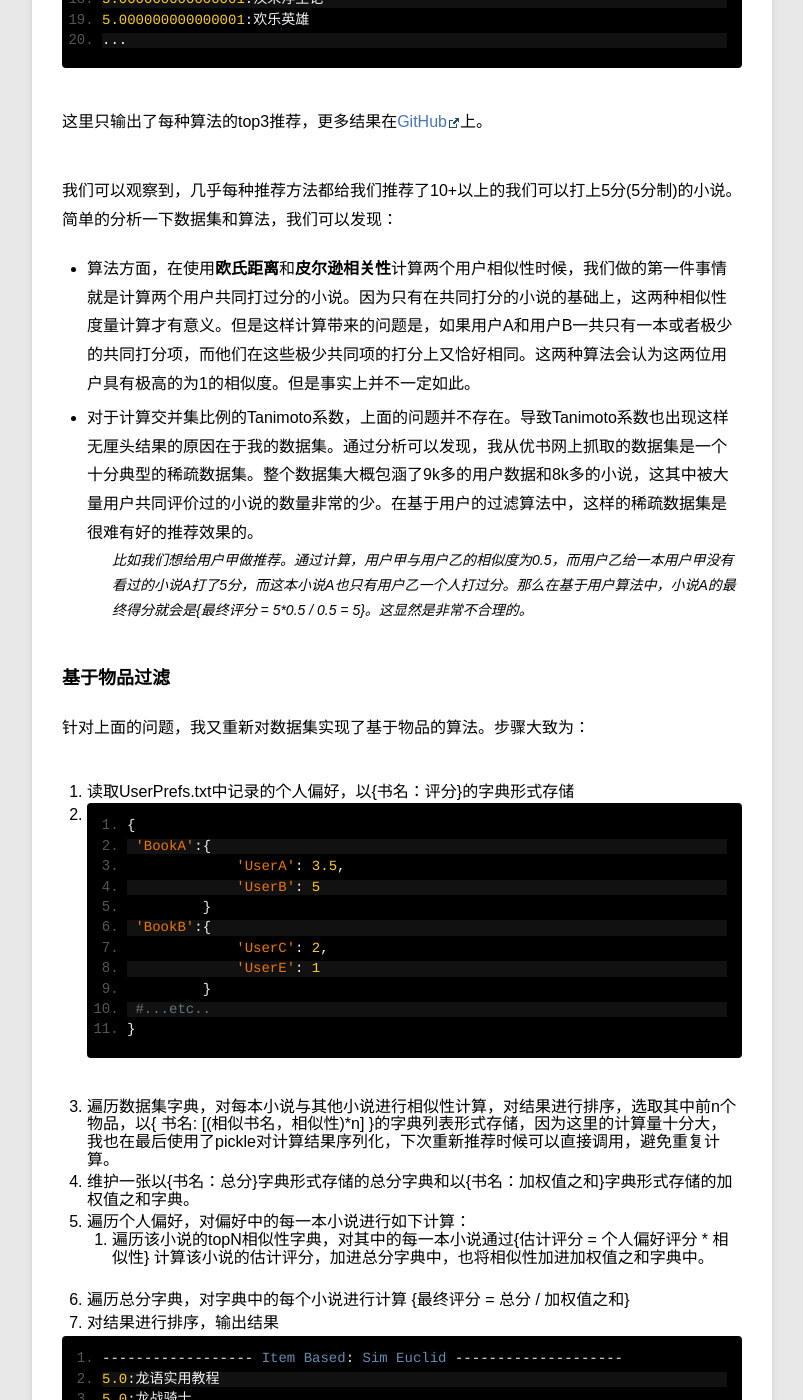
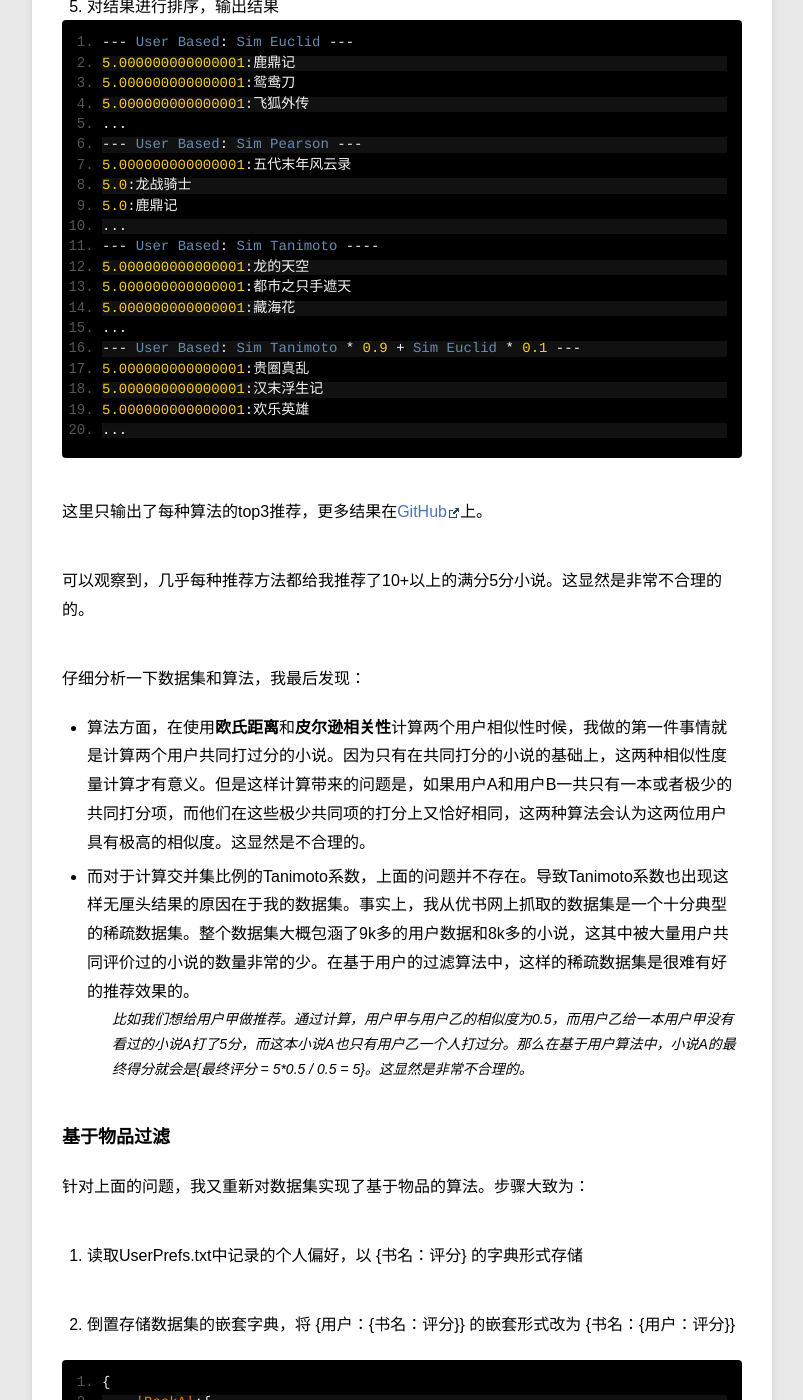
Before and after one commit to ZhiyuanLIPlus/zhiyuanliplus.github.io, a Jekyll site: the page built from _posts/project/2017-04-02-EBooksRecommander2.md, in a window 1280 px wide and 1400 px high, scrolled down 1414 px. Shown: the whole window, without its empty margins (78-881 px from the left). Built offline with Jekyll 4.4.1, drawn with Linux system fonts in a browser that asks for light colours; some of the changed text lies outside the part shown.

Commit message:
Some modifs in EBksPart2

````diff
--- a/_posts/project/2017-04-02-EBooksRecommander2.md
+++ b/_posts/project/2017-04-02-EBooksRecommander2.md
@@ -6,44 +6,51 @@
 ---
 项目源代码参见 [GitHub Repo](https://github.com/ZhiyuanLIPlus/EBooksRecommander)
 ## 算法
-在完成了数据准备工作之后，我们就可以开始实施我们的协同过滤算法。在协同过滤推荐算法中，从算法实施方法上可以分成两种，一个是基于用户推荐，一个是是基于物品推荐。在这次项目里，因为代码上的工作量也不是很大，所以我分别实现了这两种算法并进行了比较。
+在完成了数据准备工作之后，我们就可以开始实施我们的协同过滤算法。在协同过滤推荐算法中，从算法实施方法上可以分成两种，一个是基于用户推荐，一个是是基于物品推荐。在这次项目里，因为代码上的工作量也不是很大，所以我就分别实现了这两种算法并进行了比较。
 
 ### 度量方法
 无论是基于用户过滤还是基于物品过滤，算法当中最重要的一部就是计算两位用户或者两个物品之间的相似度。
-在这个项目里，我也是分别尝试了比较流行的三种方法作为度量标准。在每种计算的最后，我们都将计算出的相似性值缩放到[0, 1]的范围中，便于我们后面的计算。
+在这个项目里，我也是分别尝试了比较流行的三种方法作为度量标准。在每种计算的最后，我都将计算出的相似性值缩放到[0, 1]的范围中，便于后面的计算。
+
 [欧氏距离](https://en.wikipedia.org/wiki/Euclidean_distance "Euclidean distance")
+
 [皮尔逊相关性系数](https://en.wikipedia.org/wiki/Pearson_correlation_coefficient "Pearson correlation coefficient")
+
 [谷本系数](https://docs.tibco.com/pub/spotfire/6.5.3/doc/html/hc/hc_tanimoto_coefficient.htm "Tanimoto Coefficient")
 
 ### 基于用户过滤
 基于用户过滤的算法步骤大致为：
-1. 首先读取UserPrefs.txt中记录的个人偏好，以{书名：评分}的字典形式存储
-2. 维护一张以{书名：总分}字典形式存储的总分字典和以{书名：加权值之和}字典形式存储的加权值之和字典。注：这里的加权值就是我们计算出来的相似度。
+1. 首先读取UserPrefs.txt中记录的个人偏好，以 {书名：评分} 的字典形式存储
+
+2. 维护一张以{书名：总分}字典形式存储的总分字典和以 {书名：加权值之和} 字典形式存储的加权值之和字典。注：这里的加权值就是我们计算出来的相似度。
+
 3. 遍历整理后数据集，依次计算数据集中每位用户和自己的相似性：
-  1. 如果毫不相似或者负相似，我们直接跳过该用户
-  2. 如果有相似，遍历该用户评过分的书籍，跳过已经被自己评过的小说。
-    *. 对每一本小说，通过{估计评分 = 该用户评分 * 相似性} 计算该小说的估计评分，加进总分字典中
-    *. 将相似性加进加权值之和字典中
+  * 如果毫不相似或者负相似，我们直接跳过该用户
+  * 如果有相似，遍历该用户评过分的书籍，跳过已经被自己评过的小说。
+    * 对每一本小说，通过 {估计评分 = 该用户评分 * 相似性} 计算该小说的估计评分，加进总分字典中
+    * 将相似性加进加权值之和字典中
+
 4. 遍历总分字典，对字典中的每个小说进行计算 {最终评分 = 总分 / 加权值之和}
+
 5. 对结果进行排序，输出结果
 
 ```
------------------- User Based: Sim Euclid --------------------
+--- User Based: Sim Euclid ---
 5.000000000000001:鹿鼎记
 5.000000000000001:鸳鸯刀
 5.000000000000001:飞狐外传
 ...
------------------- User Based: Sim Pearson --------------------
+--- User Based: Sim Pearson ---
 5.000000000000001:五代末年风云录
 5.0:龙战骑士
 5.0:鹿鼎记
 ...
------------------- User Based: Sim Tanimoto --------------------
+--- User Based: Sim Tanimoto ----
 5.000000000000001:龙的天空
 5.000000000000001:都市之只手遮天
 5.000000000000001:藏海花
 ...
------------------- User Based: Sim Tanimoto * 0.9 + Sim Euclid * 0.1 --------------------
+--- User Based: Sim Tanimoto * 0.9 + Sim Euclid * 0.1 ---
 5.000000000000001:贵圈真乱
 5.000000000000001:汉末浮生记
 5.000000000000001:欢乐英雄
@@ -52,15 +59,20 @@
 
 这里只输出了每种算法的top3推荐，更多结果在[GitHub](https://github.com/ZhiyuanLIPlus/EBooksRecommander)上。
 
-我们可以观察到，几乎每种推荐方法都给我们推荐了10+以上的我们可以打上5分(5分制)的小说。简单的分析一下数据集和算法，我们可以发现：
-* 算法方面，在使用**欧氏距离**和**皮尔逊相关性**计算两个用户相似性时候，我们做的第一件事情就是计算两个用户共同打过分的小说。因为只有在共同打分的小说的基础上，这两种相似性度量计算才有意义。但是这样计算带来的问题是，如果用户A和用户B一共只有一本或者极少的共同打分项，而他们在这些极少共同项的打分上又恰好相同。这两种算法会认为这两位用户具有极高的为1的相似度。但是事实上并不一定如此。
-* 对于计算交并集比例的Tanimoto系数，上面的问题并不存在。导致Tanimoto系数也出现这样无厘头结果的原因在于我的数据集。通过分析可以发现，我从优书网上抓取的数据集是一个十分典型的稀疏数据集。整个数据集大概包涵了9k多的用户数据和8k多的小说，这其中被大量用户共同评价过的小说的数量非常的少。在基于用户的过滤算法中，这样的稀疏数据集是很难有好的推荐效果的。
+可以观察到，几乎每种推荐方法都给我推荐了10+以上的满分5分小说。这显然是非常不合理的的。
+
+仔细分析一下数据集和算法，我最后发现：
+
+* 算法方面，在使用**欧氏距离**和**皮尔逊相关性**计算两个用户相似性时候，我做的第一件事情就是计算两个用户共同打过分的小说。因为只有在共同打分的小说的基础上，这两种相似性度量计算才有意义。但是这样计算带来的问题是，如果用户A和用户B一共只有一本或者极少的共同打分项，而他们在这些极少共同项的打分上又恰好相同，这两种算法会认为这两位用户具有极高的相似度。这显然是不合理的。
+* 而对于计算交并集比例的Tanimoto系数，上面的问题并不存在。导致Tanimoto系数也出现这样无厘头结果的原因在于我的数据集。事实上，我从优书网上抓取的数据集是一个十分典型的稀疏数据集。整个数据集大概包涵了9k多的用户数据和8k多的小说，这其中被大量用户共同评价过的小说的数量非常的少。在基于用户的过滤算法中，这样的稀疏数据集是很难有好的推荐效果的。
 >   比如我们想给用户甲做推荐。通过计算，用户甲与用户乙的相似度为0.5，而用户乙给一本用户甲没有看过的小说A打了5分，而这本小说A也只有用户乙一个人打过分。那么在基于用户算法中，小说A的最终得分就会是{最终评分 = 5*0.5 / 0.5 = 5}。这显然是非常不合理的。
 
 ### 基于物品过滤
 针对上面的问题，我又重新对数据集实现了基于物品的算法。步骤大致为：
-1. 读取UserPrefs.txt中记录的个人偏好，以{书名：评分}的字典形式存储
-2. 倒置存储数据集的嵌套字典，将{用户：{书名：评分}}的嵌套形式改为{书名：{用户：评分}}
+1. 读取UserPrefs.txt中记录的个人偏好，以 {书名：评分} 的字典形式存储
+
+2. 倒置存储数据集的嵌套字典，将 {用户：{书名：评分}} 的嵌套形式改为 {书名：{用户：评分}}
+
 ```python
 {
     'BookA':{
@@ -74,15 +86,20 @@
     #...etc..
 }
 ```
-3. 遍历数据集字典，对每本小说与其他小说进行相似性计算，对结果进行排序，选取其中前n个物品，以{ 书名: [(相似书名，相似性)*n] }的字典列表形式存储，因为这里的计算量十分大，我也在最后使用了pickle对计算结果序列化，下次重新推荐时候可以直接调用，避免重复计算。
-4. 维护一张以{书名：总分}字典形式存储的总分字典和以{书名：加权值之和}字典形式存储的加权值之和字典。
+
+3. 遍历数据集字典，对每本小说与其他小说进行相似性计算，对结果进行排序，选取其中前n个物品，以 {书名: [(相似书名，相似性)*n]} 的字典列表形式存储，因为这里的计算量十分大，我也在最后使用了pickle对计算结果序列化，下次重新推荐时候可以直接调用，避免重复计算。
+
+4. 维护一张以 {书名：总分} 字典形式存储的总分字典和以 {书名：加权值之和} 字典形式存储的加权值之和字典。
+
 5. 遍历个人偏好，对偏好中的每一本小说进行如下计算：
-  * 遍历该小说的topN相似性字典，对其中的每一本小说通过{估计评分 = 个人偏好评分 * 相似性} 计算该小说的估计评分，加进总分字典中，也将相似性加进加权值之和字典中。
+  * 遍历该小说的topN相似性字典，对其中的每一本小说通过 {估计评分 = 个人偏好评分 * 相似性} 计算该小说的估计评分，加进总分字典中，也将相似性加进加权值之和字典中。
+
 6. 遍历总分字典，对字典中的每个小说进行计算 {最终评分 = 总分 / 加权值之和}
+
 7. 对结果进行排序，输出结果
 
 ```
------------------- Item Based: Sim Euclid --------------------
+--- Item Based: Sim Euclid ---
 5.0:龙语实用教程
 5.0:龙战骑士
 5.0:龙人祖庭
@@ -90,7 +107,7 @@
 4.5:（新番完）何以笙箫默
 4.5:龙魂武士
 
------------------- Item Based: Sim Tanimoto --------------------
+--- Item Based: Sim Tanimoto ---
 5.0:江山美色
 4.734782608695652:家园
 4.733264675592173:二鬼子汉奸李富贵（曲线救国续集）
@@ -107,7 +124,7 @@
 4.11156323288314:一世之尊
 4.091261182693812:回到过去变成猫
 
------------------- Item Based: Sim Pearson --------------------
+--- Item Based: Sim Pearson ---
 5.0:龙域
 5.0:重生亚当
 5.0:近身保镖
@@ -115,7 +132,7 @@
 4.5:黑暗者
 4.5:黑暗信仰
 
------------------- Item Based: Sim Tanimoto * 0.9 + Sim Euclid * 0.1 --------------------
+--- Item Based: Sim Tanimoto * 0.9 + Sim Euclid * 0.1 ---
 5.0:白目老师
 5.0:江山美色
 5.0:大唐之我是独孤凤
@@ -125,27 +142,32 @@
 4.500000000000001:这个电影我穿过
 ```
 
-可以清楚的看见，尽管皮尔逊和欧式距离的度量方法还是有很多同分情况，但是遍地5分的情况已经缓解了很多。而Tanimoto系数的表现更是出色。
+可以清楚的看见，尽管皮尔逊和欧式距离的度量方法还是有很多平分的情况，但是遍地5分的情况已经缓解了很多。而这中间Tanimoto系数的表现更是出色。
 
 ## 小结
 ### 基于用户 vs 基于物品
-#### 计算时间
-在本次项目这个具体问题上，基于物品推荐的时间消耗是要远远大于基于用户推荐的，这也是为什么我在最后选择将计算结果序列化便于下次使用时候直接提取。
+#### 时间消耗
+在本次项目中，基于物品推荐算法的计算时间消耗是要远远大于基于用户推荐的，这也是为什么我在最后选择将计算结果序列化便于下次使用时候直接提取。
 #### 推荐结果
-对于我使用的稀疏数据集，毫无疑问，基于物品是要远远要优秀与基于用户推荐算法的。而其中Tanimoto系统算出的推荐列表更是有许多我其实已经看过，评价还不错但是忘了写进UserPrefs.txt中的小说。
+对于我使用的稀疏数据集，毫无疑问，基于物品算法是要远远要优秀与基于用户推荐算法。而其中Tanimoto系统算出的推荐列表更是包含了很多我其实已经看过，并且评价还不错的小说。只不过我在准备个人偏好的时候忘记把这些小说写进UserPrefs.txt中了。（其实也不太可能把我看过的所有小说都写下来。。。
 #### Some Remarks
 基于用户推荐的算法简单明了，易于理解而且实现过程也不复杂。应该更适用于那些规模较小，密集但是变化非常频繁的内存数据集。而且，在某些业务场景中，获取用户的偏好往往也具有更实际的意义。
 
-基于物品推荐的算法则稍微复杂了一点。计算量也很大，对于稀疏数据集的性能远远大于基于用户推荐。但是，在初次计算结束将结果序列化或者存储之后如果数据集发生了较大或者频繁的变动，推荐结果很有可能会失真。而为了拥抱变化对topN的更新又需要耗费大量的时间。
+基于物品推荐的算法则稍微复杂了一点。初次计算topN相似列表时候计算量也很大。而且，在初次计算结束将结果序列化或者存储之后如果数据集发生了较大或者频繁的变动，推荐结果很有可能会失真。而为了适应这些变化对topN的更新又需要耗费大量的时间。但是它对于稀疏数据集的性能却远远要大于基于用户推荐算法。
 
 ### 度量方法
-就像结果显示的那样，在这次项目中，Tanimoto系数的推荐效果是远远好于其他度量方法的。
+在这次项目中，Tanimoto系数的推荐效果是远远好于其他度量方法的。
 
-第一个原因就像之前分析的那样，比较的Objects之间共有项太少导致其他度量很容易算出一个较高的相似度。Tanimoto系数就完全避免了这个问题。
+第一个原因就像之前分析的那样，由于比较的用户或者小说之间的共有项太少而导致**欧氏距离**和**皮尔逊相关性**很容易算出一个较高的相似度。而Tanimoto系数就完全避免了这个问题。
 
-另外，在数据来源方面，因为优书网是一个比较小众的网络文学评论网站。上面每个用户书单中的评分更多的像是推荐指数而不是对该小说的实际评分。这就导致了在一份书单中很容易出现大面积的5星评分。这给*欧氏距离**和**皮尔逊相关性**算法也带来了很多噪音。
+另外，在数据来源方面，因为优书网是一个比较小众的网络文学评论网站。上面每个用户书单中的评分更多的像是推荐指数而不是对该小说的实际评分。这就导致了在一份书单中很容易出现大面积的5星评分。这给**欧氏距离**和**皮尔逊相关性**在计算相似性时也带来了很多噪音。
 
-因此，这样的数据其实也已经失去{评分}这个特征能够带来了计算意义。反而不如计算{看过小说A的所有用户与看过小说B的所有用户更容易重合}这样来的简单有效。
+换句话来说，这样的数据其实也已经失去 {评分} 这个特征能够带来了计算意义。反而不如计算 {看过小说A的所有用户与看过小说B的所有用户更容易重合} 这样来的简单有效。
 
 ### 其他
-算法这种东西果然是实施了具体项目之后才能有一个更深更全面的理解，也更有兴趣去学习啊。
+目前的主流推荐算法中，除了协同过滤算法，比较流行的还有基于内容推荐。吴恩达教授在Coursera上的机器学习课程中就简单的介绍了一下这种算法。 大概的步骤就是学习用户偏好列表，基于其中物品的内容基因或者说是标签为用户建立一个偏好矩阵。比如，某些小说可以同时被 {剑与魔法，种田流，设定宏大，单女主}等等的偏好标签修饰。 然后用这个偏好矩阵去预测用户对于新的物品的可能偏好程度。
+
+因为优书网的小说页面链接中并没有提供这些标签功能，所以这次项目中我也没有去尝试这种算法。但是，可以想见的是，在具体的业务场景中，我们应该不会只单独使用一种算法，更多的应该是多种推荐算法的加权混合。也希望以后有机会可以见识一下工业环境中推荐算法的应用。
+
+### 其他的其他
+这两天抽空看了一下系统给我推荐的《蚁贼》这本小说，竟然真的很对我的口味。不得不感慨一句，数学真是一们牛X的学科。
````
Also changed, not shown: _posts/project/2017-04-02-EBooksRecommander1.md (+3 -3 lines).
